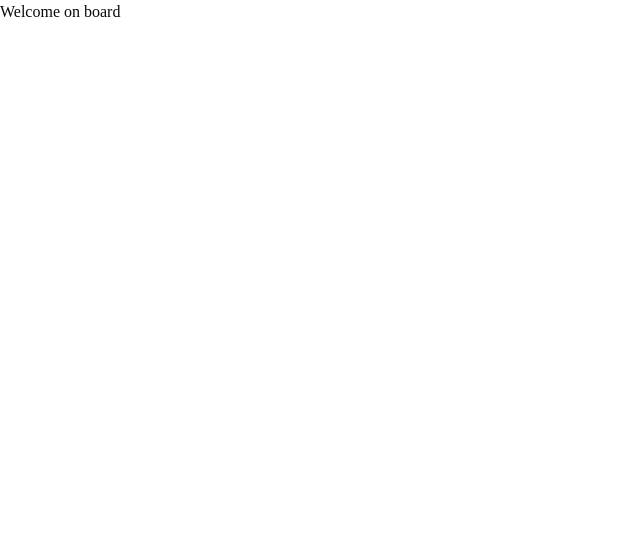
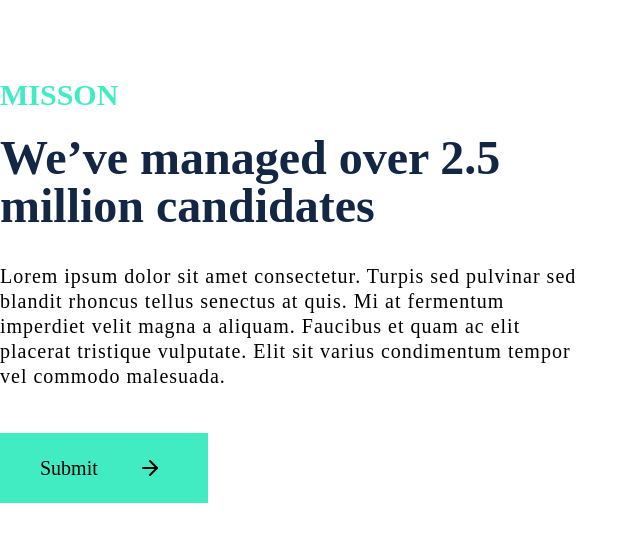
Before and after one commit to SKB-TECH/hr-app, a Next.js app: page /en in a window 1280 px wide. Shown: the top 542 px of the page, without its empty margins (0-640 px from the left). Built offline with nearby package versions, Linux system fonts and the light colour scheme.

Commit message:
reusable-components

```diff
--- a/app/[locale]/page.tsx
+++ b/app/[locale]/page.tsx
@@ -1,12 +1,24 @@
 import React from 'react';
-import {useTranslations} from "next-intl";
+import { useTranslations } from "next-intl";
+import ReusableButton from '@/components/ui/ReusableButton';
+import { ArrowRight } from 'lucide-react';
+import { ReusableTittle } from '@/components/ui/ReusableTittle';
+
 
 const Page = () => {
     const t=useTranslations("greetings")
     return (
-        <div>
-            {t("welcome")}
-        </div>
+      <div>
+        <ReusableTittle
+          firstTittle="misson"
+          secondTittle="We’ve managed over 2.5 million candidates"
+          text="Lorem ipsum dolor sit amet consectetur. Turpis sed pulvinar sed blandit rhoncus tellus senectus at quis. Mi at fermentum imperdiet velit magna a aliquam. Faucibus et quam ac elit placerat tristique vulputate. Elit sit varius condimentum tempor vel commodo malesuada. "
+        />
+        <ReusableButton
+          text="Submit"
+          icon={<ArrowRight className="text-black ml-8 text-4xl" />}
+        />
+      </div>
     );
 };
 
--- /dev/null
+++ b/components/ui/ReusableButton.tsx
@@ -0,0 +1,25 @@
+import React from "react";
+
+interface ButtonProps {
+  text?: string;
+  onClick?: () => void;
+  icon?: React.ReactNode;
+}
+
+const ReusableButton = ({ text, onClick, icon}: ButtonProps) => {
+  return (
+    <button
+      onClick={onClick}
+      className="flex items-center gap-2  bg-[#41ECC3] w-[208px] h-[70px] opacity-100 "
+    >
+      {text && (
+        <span className="text-[#000000]  text-[20px] leading-[100%] tracking-[5%] ml-10">
+          {text}
+        </span>
+      )}
+      {icon && <span>{icon}</span>}
+    </button>
+  );
+};
+
+export default ReusableButton;
--- /dev/null
+++ b/components/ui/ReusableTittle.tsx
@@ -0,0 +1,26 @@
+import React from 'react'
+
+interface TittleProps {
+    firstTittle?: string;
+    secondTittle?: string;
+    text?: string;
+}
+
+
+export const ReusableTittle = ({ firstTittle, secondTittle, text }: TittleProps) => {
+  return (
+    <div className="space-y-6 mt-20">
+      <h1 className="text-[#41ECC3] font-semibold text-[30px] leading-[100%] tracking-[5%] uppercase">
+        {firstTittle}
+      </h1>
+      <h2 className="text-[#132745] w-[609px] h-[70px] opacity-100 font-semibold text-[48px] leading-[100%] tracking-[0%]">
+        {secondTittle}
+      </h2>
+      {text && (
+        <p className="text-[#000000] w-[581px] h-[169px] opacity-100 font-normal text-[20px] leading-[100%] tracking-[0.05em] leading-tight mt-15">
+          {text}
+        </p>
+      )}
+    </div>
+  );
+}
```
Also changed, not shown: 1 other file (tests, documents, lock files or other folders).
